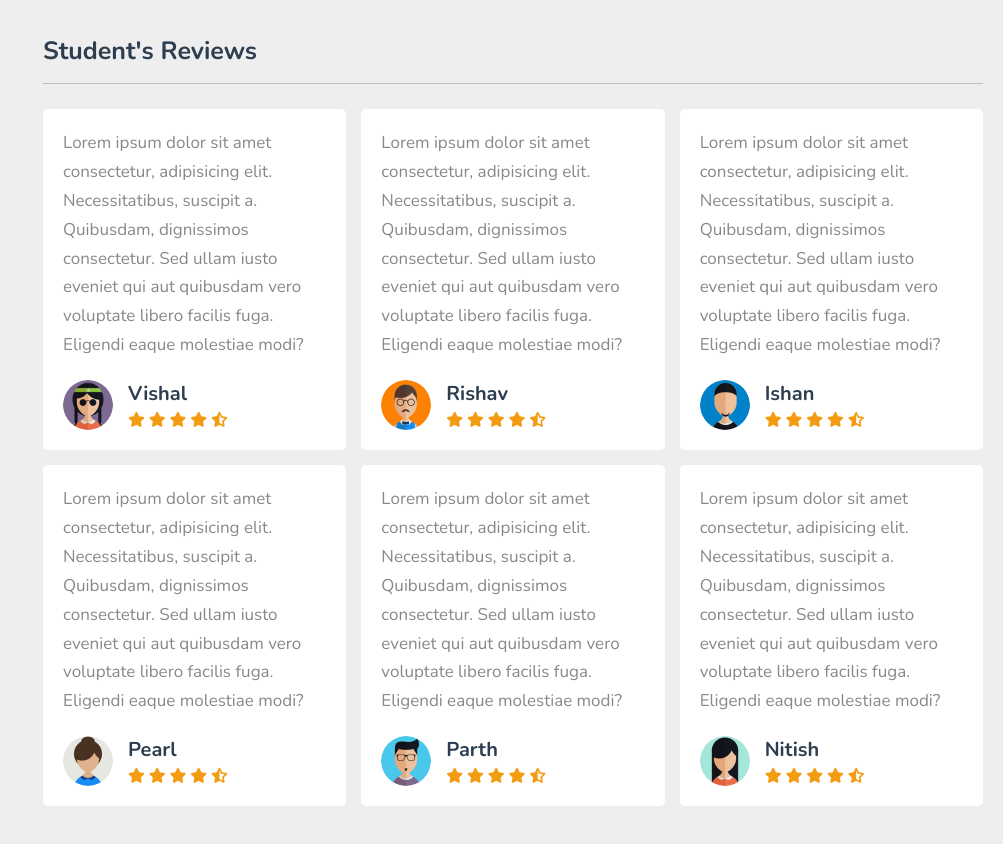
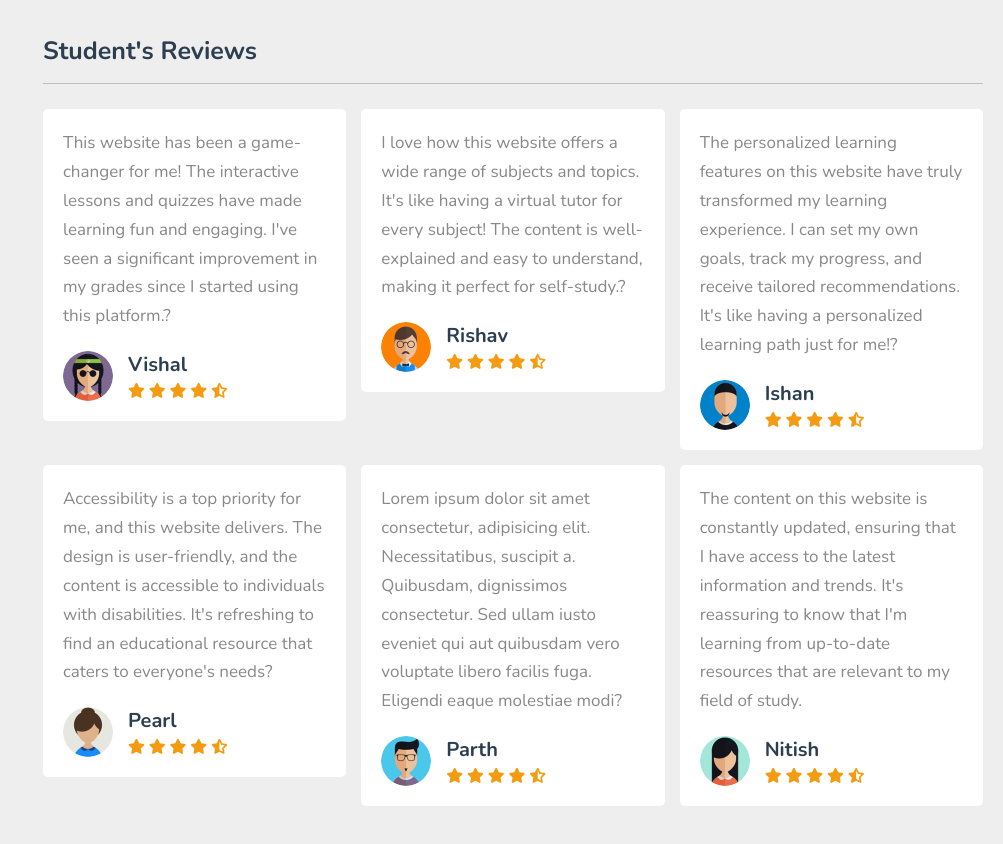
Before and after one commit to Pardume-Sharma/Testify-FEE-project, a plain HTML site: page about.html in a window 1280 px wide. Shown: the part 860-1704 px from the top of the page, without its empty margins (277-1280 px from the left). Drawn offline with nearby package versions, Linux system fonts and the light colour scheme.

Commit message:
About us page modified

```diff
--- a/about.html
+++ b/about.html
@@ -78,7 +78,7 @@
 
       <div class="content">
          <h3>why choose us?</h3>
-         <p>Lorem ipsum dolor sit amet consectetur, adipisicing elit. Ut dolorum quasi illo? Distinctio expedita commodi, nemo a quam error repellendus sint, fugiat quis numquam eum eveniet sequi aspernatur quaerat tenetur.</p>
+         <p>We pride ourselves on offering a vast range of educational content. Whether you're a student, a teacher, or a lifelong learner, our website caters to your needs. From elementary school topics to advanced subjects, we cover a wide spectrum of educational materials, ensuring there's something valuable for everyone..</p>
          <a href="courses.html" class="inline-btn">Our Courses</a>
       </div>
 
@@ -129,7 +129,7 @@
    <div class="box-container">
 
       <div class="box">
-         <p>Lorem ipsum dolor sit amet consectetur, adipisicing elit. Necessitatibus, suscipit a. Quibusdam, dignissimos consectetur. Sed ullam iusto eveniet qui aut quibusdam vero voluptate libero facilis fuga. Eligendi eaque molestiae modi?</p>
+         <p>This website has been a game-changer for me! The interactive lessons and quizzes have made learning fun and engaging. I've seen a significant improvement in my grades since I started using this platform.?</p>
          <div class="student">
             <img src="images/pic-2.jpg" alt="">
             <div>
@@ -146,7 +146,7 @@
       </div>
 
       <div class="box">
-         <p>Lorem ipsum dolor sit amet consectetur, adipisicing elit. Necessitatibus, suscipit a. Quibusdam, dignissimos consectetur. Sed ullam iusto eveniet qui aut quibusdam vero voluptate libero facilis fuga. Eligendi eaque molestiae modi?</p>
+         <p>I love how this website offers a wide range of subjects and topics. It's like having a virtual tutor for every subject! The content is well-explained and easy to understand, making it perfect for self-study.?</p>
          <div class="student">
             <img src="images/pic-3.jpg" alt="">
             <div>
@@ -163,7 +163,7 @@
       </div>
 
       <div class="box">
-         <p>Lorem ipsum dolor sit amet consectetur, adipisicing elit. Necessitatibus, suscipit a. Quibusdam, dignissimos consectetur. Sed ullam iusto eveniet qui aut quibusdam vero voluptate libero facilis fuga. Eligendi eaque molestiae modi?</p>
+         <p>The personalized learning features on this website have truly transformed my learning experience. I can set my own goals, track my progress, and receive tailored recommendations. It's like having a personalized learning path just for me!?</p>
          <div class="student">
             <img src="images/pic-4.jpg" alt="">
             <div>
@@ -180,7 +180,7 @@
       </div>
 
       <div class="box">
-         <p>Lorem ipsum dolor sit amet consectetur, adipisicing elit. Necessitatibus, suscipit a. Quibusdam, dignissimos consectetur. Sed ullam iusto eveniet qui aut quibusdam vero voluptate libero facilis fuga. Eligendi eaque molestiae modi?</p>
+         <p>Accessibility is a top priority for me, and this website delivers. The design is user-friendly, and the content is accessible to individuals with disabilities. It's refreshing to find an educational resource that caters to everyone's needs?</p>
          <div class="student">
             <img src="images/pic-5.jpg" alt="">
             <div>
@@ -214,7 +214,7 @@
       </div>
 
       <div class="box">
-         <p>Lorem ipsum dolor sit amet consectetur, adipisicing elit. Necessitatibus, suscipit a. Quibusdam, dignissimos consectetur. Sed ullam iusto eveniet qui aut quibusdam vero voluptate libero facilis fuga. Eligendi eaque molestiae modi?</p>
+         <p>The content on this website is constantly updated, ensuring that I have access to the latest information and trends. It's reassuring to know that I'm learning from up-to-date resources that are relevant to my field of study.</p>
          <div class="student">
             <img src="images/pic-7.jpg" alt="">
             <div>
```
